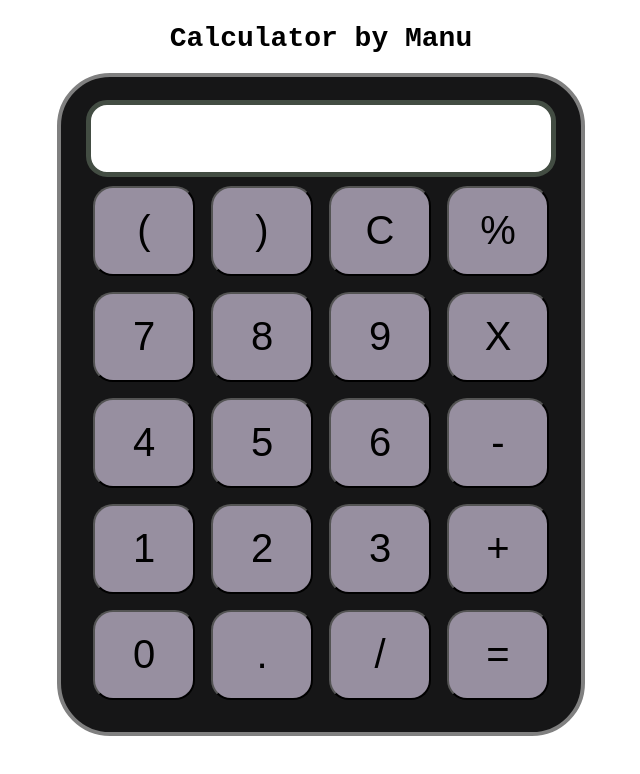
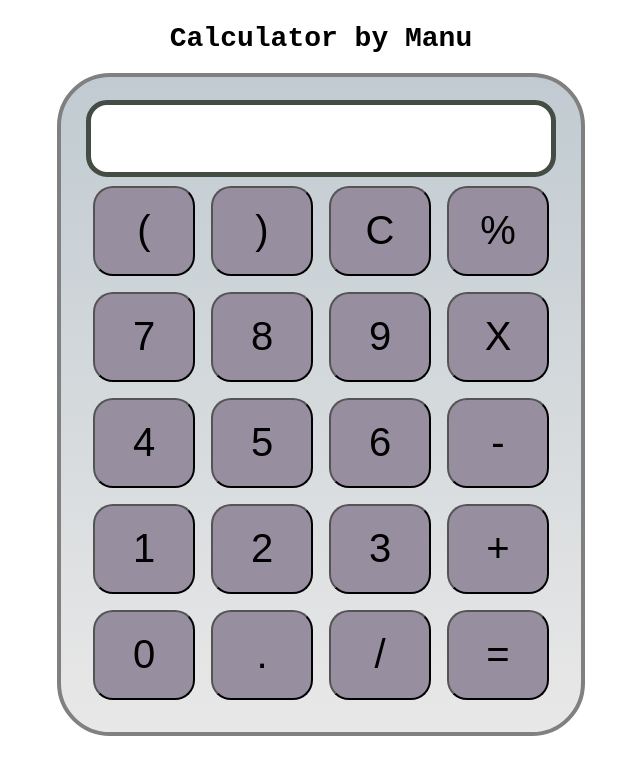
Before and after one commit to manu31shukla/Calculator, a plain HTML site: page index.html in a window 1280 px wide. Shown: the whole page, without its empty margins (319-959 px from the left). Drawn offline with Linux system fonts and the light colour scheme.

Commit message:
Update style.css

```diff
--- a/style.css
+++ b/style.css
@@ -30,7 +30,7 @@ button{
 
 .calculator{
     border: 4px solid #808080;
-    background-color: #161617;
+    background-image: linear-gradient(rgba(121, 143, 156, 0.466), rgb(233, 232, 232));
     padding: 23px;
     border-radius: 53px;
     display: inline-block;
```
